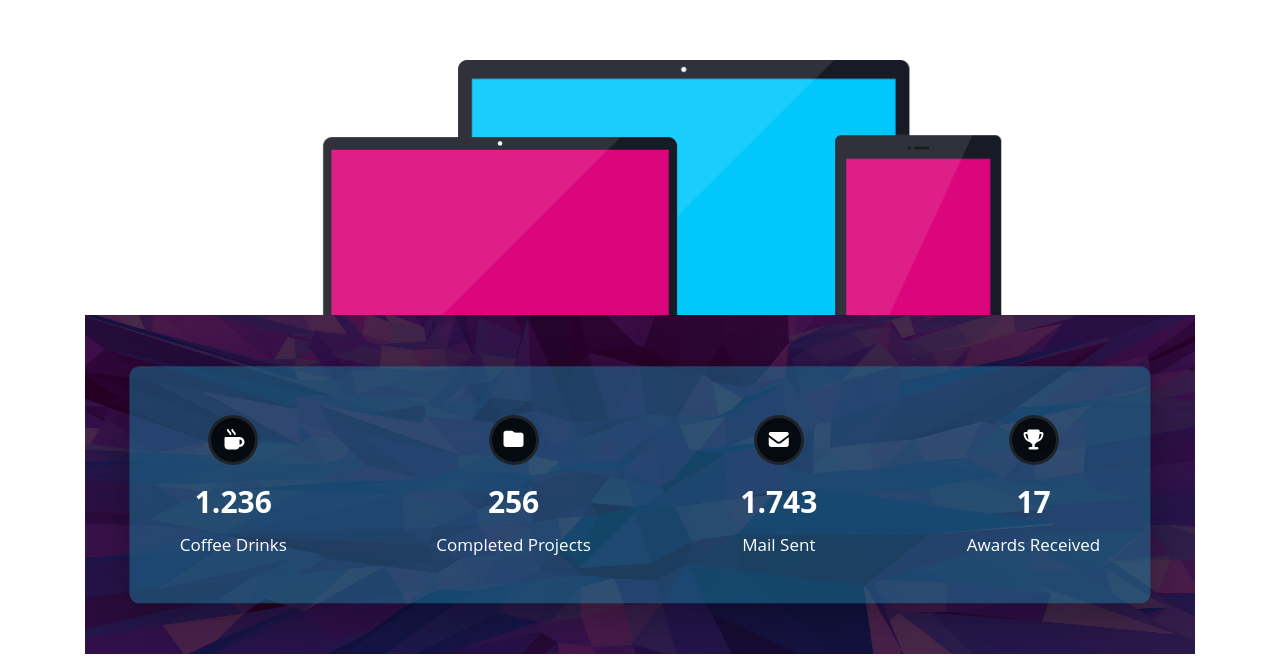
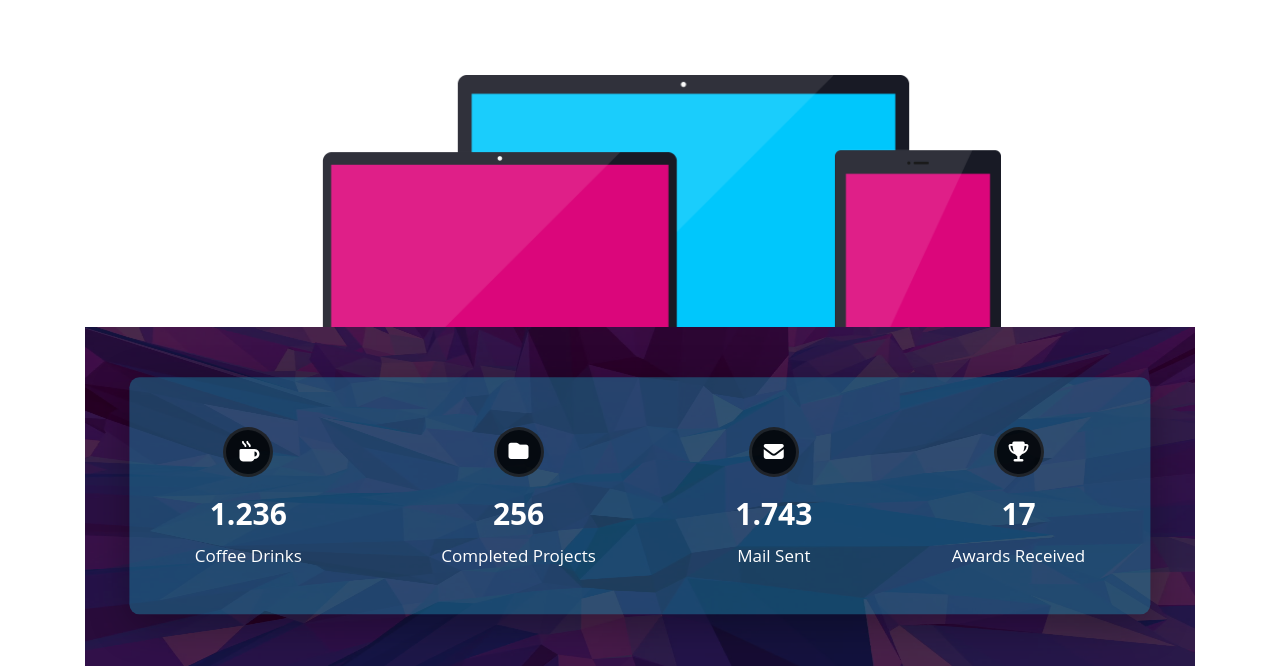
Before and after one commit to AbdullahAlhazmi431/Kasper-template-2, a plain HTML site: page ZeyadTemplete/index.html in a window 1280 px wide. Shown: the part 4917-5587 px from the top of the page. Drawn offline with Linux system fonts and the light colour scheme; a web font is replaced by a local one.

Commit message:
Code analysis

```diff
--- a/ZeyadTemplete/css/kasper.css
+++ b/ZeyadTemplete/css/kasper.css
@@ -537,7 +537,7 @@ text-transform: uppercase;
   position: absolute;
   left: 0;
   bottom: 0;
-  background-color: white;
+  background-color: rgb(255 255 255 / 0.9);
   padding: 10px;
   transform: translateY(100%);
   transition: all 0.4s ease;
@@ -639,10 +639,9 @@ text-transform: uppercase;
 .about .phone {
   position: relative;
  top: 115px;
-  left: 50%;
-  transform: translateX(-50%);
+  display: block;
   width: 65%;
-  margin: 0 auto;
+  margin: 115px auto 0;
 
 }
 
@@ -658,7 +657,6 @@ text-transform: uppercase;
   display: flex;
   justify-content: space-around;
   align-items: center;
-  gap: 40px;
   padding: 100px 40px;
 }
 
```
